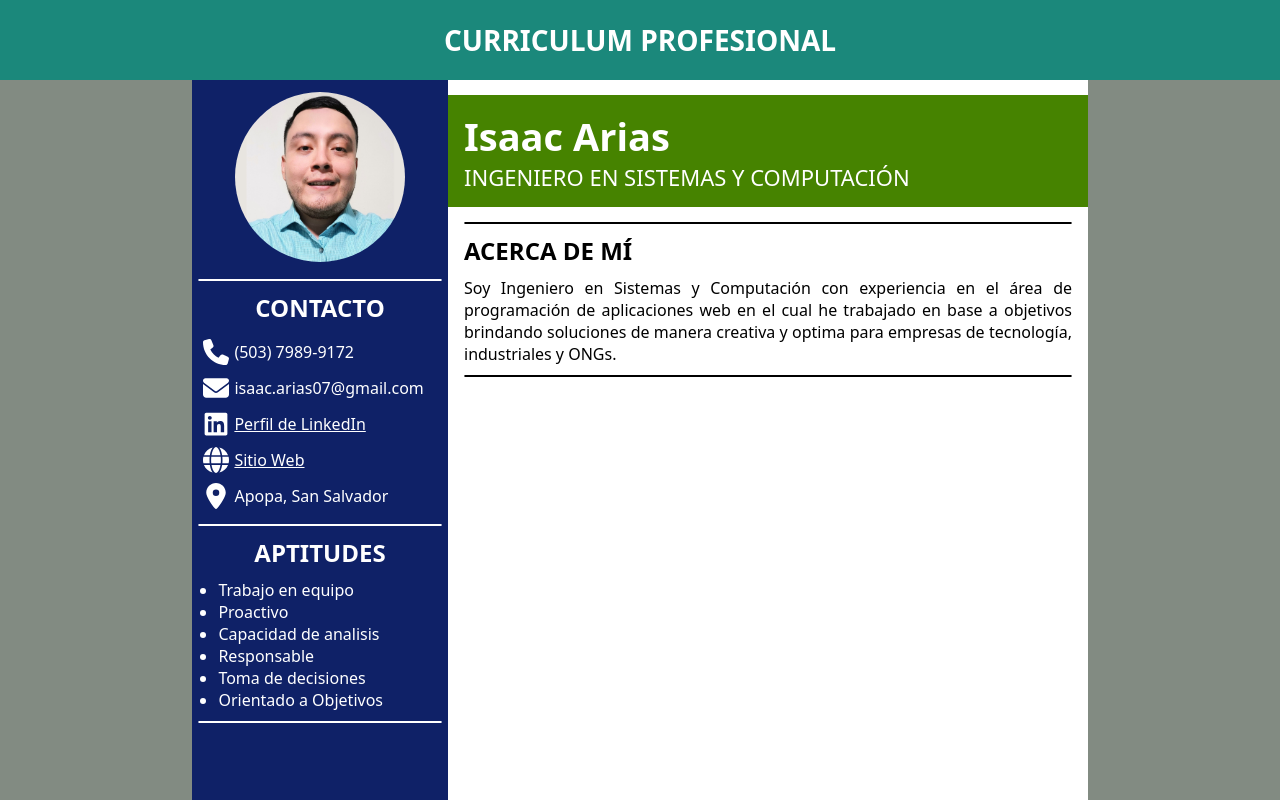
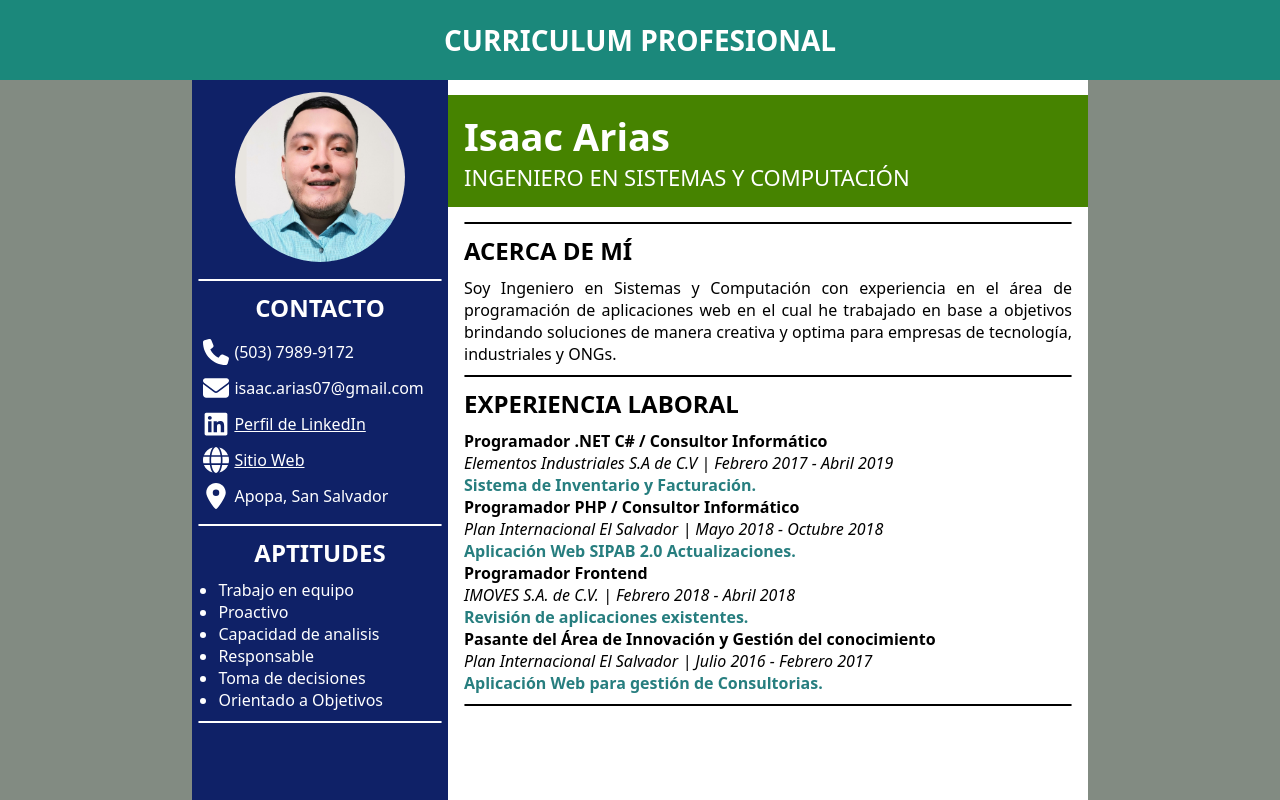
Before and after one commit to Isaac953/curriculum_isaac, a Next.js app: page / in a window 1280 px wide. Shown: the top 800 px of the page. Built offline with nearby package versions, Linux system fonts and the light colour scheme.

Commit message:
CV_15: Comenzando a crear componente work experience y sus estilos

```diff
--- a/src/app/components/Main.js
+++ b/src/app/components/Main.js
@@ -7,6 +7,7 @@ import { Contact } from "./cards/02_contact/Contact";
 import { Profile } from "./cards/03_Profile/Profile";
 import { About } from "./cards/04_about/About";
 import { SoftSkills } from "./cards/05_softskils/SoftSkills";
+import { Works } from "./cards/06_works/Works";
 
 export const Main = () => {
   return (
@@ -24,6 +25,8 @@ export const Main = () => {
         <hr className="hr-bg"></hr>
         <About />
         <hr className="hr-bg"></hr>
+        <Works />
+        <hr className="hr-bg"></hr>
       </section>
     </main>
   );
--- a/src/app/components/cards/01_photo/Photo.scss
+++ b/src/app/components/cards/01_photo/Photo.scss
@@ -36,12 +36,9 @@
 
 @media print {
   .photocard {
-    width: 90%;
     .photocard__profile {
-      width: 170px;
-      margin: 12px 0px;
-      border-radius: 50%;
+      width: 80%;
+      margin: 10px 0px;
     }
   }
-
 }
--- a/src/app/components/cards/03_Profile/Profile.scss
+++ b/src/app/components/cards/03_Profile/Profile.scss
@@ -58,13 +58,13 @@
 
   @media print {
     .profilecard {
-        margin: 15px 0px;
-        padding: 15px 0px;
+        margin: 13px 0px;
+        padding: 13px 0px;
         .profilecard__name{
-            font-size: 38px;
+            font-size: 34px;
         }
         .profilecard__title{
-            font-size: 22px;
+            font-size: 18px;
         }
     }
   }
--- /dev/null
+++ b/src/app/components/cards/06_works/Works.js
@@ -0,0 +1,51 @@
+import React from "react";
+import "./Works.scss";
+
+export const Works = () => {
+  const title = "EXPERIENCIA LABORAL";
+
+  let expecienceData = [
+    {
+      id: 1,
+      position: "Programador .NET C# / Consultor Informático",
+      company: "Elementos Industriales S.A de C.V",
+      date: "Febrero 2017 - Abril 2019",
+      project: "Sistema de Inventario y Facturación.",
+    },
+    {
+        id: 2,
+        position: "Programador PHP / Consultor Informático",
+        company: "Plan Internacional El Salvador",
+        date: "Mayo 2018 - Octubre 2018",
+        project: "Aplicación Web SIPAB 2.0 Actualizaciones.",
+      },
+      {
+        id: 3,
+        position: "Programador Frontend",
+        company: "IMOVES S.A. de C.V.",
+        date: "Febrero 2018 - Abril 2018",
+        project: "Revisión de aplicaciones existentes.",
+      },
+      {
+        id: 4,
+        position: "Pasante del Área de Innovación y Gestión del conocimiento",
+        company: "Plan Internacional El Salvador",
+        date: "Julio 2016 - Febrero 2017",
+        project: "Aplicación Web para gestión de Consultorias.",
+      },
+  ];
+  return (
+    <section className="workscard">
+      <h2 className="workscard__title">{title}</h2>
+      {expecienceData.map((item) => (
+        <div key={item.id} className="workscard__history">
+          <span className="workscard__history--position">{item.position}</span>
+          <span className="workscard__history--company">
+            {item.company} | {item.date}
+          </span>
+          <span className="workscard__history--project">{item.project}</span>
+        </div>
+      ))}
+    </section>
+  );
+};
--- /dev/null
+++ b/src/app/components/cards/06_works/Works.scss
@@ -0,0 +1,30 @@
+@import "/src/app/styles/Flex.scss";
+@import "/src/app/styles/Colors.scss";
+@import "/src/app/styles/MainCards.scss";
+
+.workscard {
+  @include column;
+  @include cards_experience;
+  .workscard__title {
+    @include subtitles_experience;
+  }
+  .workscard__history{
+    @include column;
+    @include description_experience;
+    align-items: flex-start;
+    .workscard__history--position{
+        font-weight: bold;
+    }
+    .workscard__history--company{
+        font-style: italic;
+    }
+    .workscard__history--project{
+        color: $projectColor;
+        font-weight: bold;
+    }
+  }
+
+//   .aboutcard__text {
+//     @include description_experience;
+//   }
+}
--- a/src/app/styles/Colors.scss
+++ b/src/app/styles/Colors.scss
@@ -10,3 +10,4 @@ $shadowColor: rgba(0, 0, 0, 0.65);
 $cardColor: hsla(191, 9%, 34%, 0.5);
 $cardShadowColor: 0 4px 8px 0 rgba(0, 0, 0, 0.35),
 0 6px 20px 0 rgba(0, 0, 0, 0.25);
+$projectColor: #277e7f;
```
Also changed, not shown: src/app/styles/MainCards.scss (+6 -6 lines), 1 other file (tests, documents, lock files or other folders).
